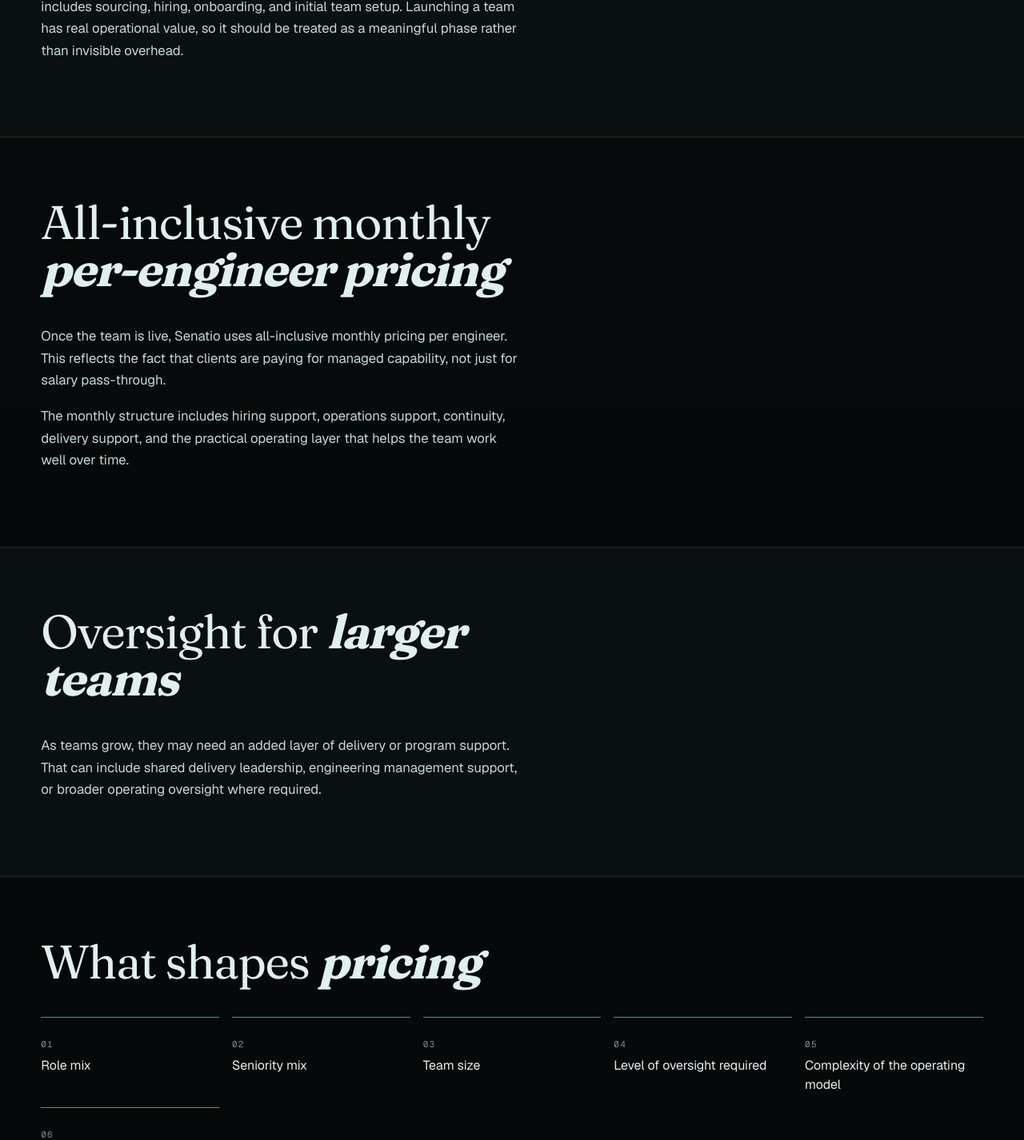
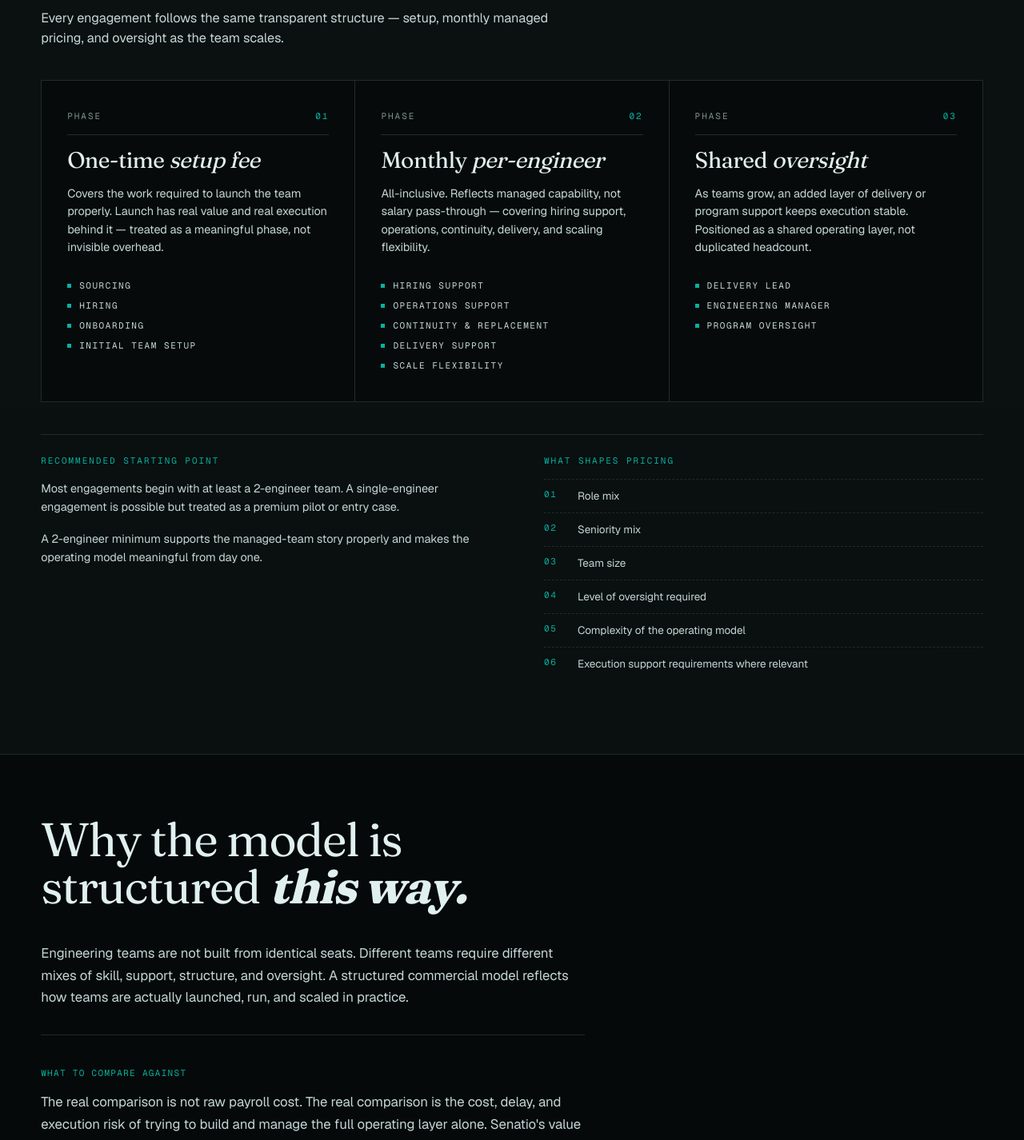
Before and after one commit to gugan-zemuria/Senatio-landing-page, a Next.js app: page /pricing in a window 1280 px wide. Shown: the part 690-2116 px from the top of the page at 80% size. Built offline with nearby package versions, Linux system fonts and the light colour scheme.

Commit message:
pricing page UI change

```diff
--- a/src/app/pricing/page.tsx
+++ b/src/app/pricing/page.tsx
@@ -43,6 +43,7 @@ export default function PricingPage() {
       <Grain />
       <Navbar />
       <main>
+        {/* ── Hero ── */}
         <section className="section" aria-labelledby="pricing-hero-h">
           <div className="wrap">
             <div className="section-head">
@@ -65,150 +66,183 @@ export default function PricingPage() {
           </div>
         </section>
 
-        <section className="section" style={{ background: "var(--bg-2)" }} aria-labelledby="setup-h">
+        {/* ── Three pricing phases — card grid ── */}
+        <section
+          className="section pricing"
+          style={{ background: "var(--bg-2)" }}
+          aria-labelledby="phases-h"
+        >
           <div className="wrap">
             <div className="section-head">
               <div data-reveal data-delay="1">
-                <h2 className="section-title" id="setup-h">
-                  One-time <em>setup fee</em>
+                <h2 className="section-title" id="phases-h">
+                  Three phases, <em>one model.</em>
                 </h2>
+                <p className="section-lede">
+                  Every engagement follows the same transparent structure — setup,
+                  monthly managed pricing, and oversight as the team scales.
+                </p>
               </div>
             </div>
-            <div style={{ maxWidth: "600px" }} data-reveal>
-              <p style={{ color: "var(--fg-2)", lineHeight: 1.65, fontSize: "1.05rem" }}>
-                The setup fee covers the work required to launch the team
-                properly. That includes sourcing, hiring, onboarding, and initial
-                team setup. Launching a team has real operational value, so it
-                should be treated as a meaningful phase rather than invisible
-                overhead.
+
+            <div className="pricing-grid">
+              <article className="price" data-reveal>
+                <div className="price-head">
+                  <span>Phase</span>
+                  <span className="num">01</span>
+                </div>
+                <h3 className="price-title">
+                  One-time <em>setup fee</em>
+                </h3>
+                <p className="price-desc">
+                  Covers the work required to launch the team properly. Launch has
+                  real value and real execution behind it — treated as a
+                  meaningful phase, not invisible overhead.
                 </p>
+                <ul className="price-list">
+                  <li>Sourcing</li>
+                  <li>Hiring</li>
+                  <li>Onboarding</li>
+                  <li>Initial team setup</li>
+                </ul>
+              </article>
+
+              <article className="price" data-reveal data-delay="1">
+                <div className="price-head">
+                  <span>Phase</span>
+                  <span className="num">02</span>
+                </div>
+                <h3 className="price-title">
+                  Monthly <em>per-engineer</em>
+                </h3>
+                <p className="price-desc">
+                  All-inclusive. Reflects managed capability, not salary
+                  pass-through — covering hiring support, operations, continuity,
+                  delivery, and scaling flexibility.
+                </p>
+                <ul className="price-list">
+                  <li>Hiring support</li>
+                  <li>Operations support</li>
+                  <li>Continuity &amp; replacement</li>
+                  <li>Delivery support</li>
+                  <li>Scale flexibility</li>
+                </ul>
+              </article>
+
+              <article className="price" data-reveal data-delay="2">
+                <div className="price-head">
+                  <span>Phase</span>
+                  <span className="num">03</span>
+                </div>
+                <h3 className="price-title">
+                  Shared <em>oversight</em>
+                </h3>
+                <p className="price-desc">
+                  As teams grow, an added layer of delivery or program support
+                  keeps execution stable. Positioned as a shared operating layer,
+                  not duplicated headcount.
+                </p>
+                <ul className="price-list">
+                  <li>Delivery lead</li>
+                  <li>Engineering manager</li>
+                  <li>Program oversight</li>
+                </ul>
+              </article>
+            </div>
+
+            <div className="pricing-meta">
+              <div data-reveal>
+                <h4>Recommended starting point</h4>
+                <p>
+                  Most engagements begin with at least a 2-engineer team. A
+                  single-engineer engagement is possible but treated as a premium
+                  pilot or entry case.
+                </p>
+                <p>
+                  A 2-engineer minimum supports the managed-team story properly
+                  and makes the operating model meaningful from day one.
+                </p>
+              </div>
+              <div data-reveal data-delay="1">
+                <h4>What shapes pricing</h4>
+                <ul>
+                  {pricingFactors.map((item) => (
+                    <li key={item}>{item}</li>
+                  ))}
+                </ul>
+              </div>
             </div>
           </div>
         </section>
 
-        <section className="section" aria-labelledby="monthly-h">
-          <div className="wrap">
-            <div className="section-head">
-              <div data-reveal data-delay="1">
-                <h2 className="section-title" id="monthly-h">
-                  All-inclusive monthly <em>per-engineer pricing</em>
-                </h2>
-              </div>
-            </div>
-            <div style={{ maxWidth: "600px" }} data-reveal>
-              <p style={{ color: "var(--fg-2)", lineHeight: 1.65, fontSize: "1.05rem" }}>
-                Once the team is live, Senatio uses all-inclusive monthly pricing
-                per engineer. This reflects the fact that clients are paying for
-                managed capability, not just for salary pass-through.
-              </p>
-              <p style={{ color: "var(--fg-2)", lineHeight: 1.65, fontSize: "1.05rem", marginTop: "16px" }}>
-                The monthly structure includes hiring support, operations support,
-                continuity, delivery support, and the practical operating layer
-                that helps the team work well over time.
-              </p>
-            </div>
-          </div>
-        </section>
-
-        <section className="section" style={{ background: "var(--bg-2)" }} aria-labelledby="oversight-h">
-          <div className="wrap">
-            <div className="section-head">
-              <div data-reveal data-delay="1">
-                <h2 className="section-title" id="oversight-h">
-                  Oversight for <em>larger teams</em>
-                </h2>
-              </div>
-            </div>
-            <div style={{ maxWidth: "600px" }} data-reveal>
-              <p style={{ color: "var(--fg-2)", lineHeight: 1.65, fontSize: "1.05rem" }}>
-                As teams grow, they may need an added layer of delivery or program
-                support. That can include shared delivery leadership, engineering
-                management support, or broader operating oversight where required.
-              </p>
-            </div>
-          </div>
-        </section>
-
-        <section className="section" aria-labelledby="factors-h">
-          <div className="wrap">
-            <div className="section-head">
-              <div data-reveal data-delay="1">
-                <h2 className="section-title" id="factors-h">
-                  What shapes <em>pricing</em>
-                </h2>
-              </div>
-            </div>
-            <div
-              style={{
-                display: "grid",
-                gridTemplateColumns: "repeat(auto-fit, minmax(200px, 1fr))",
-                gap: "16px",
-              }}
-            >
-              {pricingFactors.map((item, i) => (
-                <article
-                  key={item}
-                  style={{
-                    borderTop: "1px solid var(--accent)",
-                    paddingTop: "14px",
-                  }}
-                  data-reveal
-                >
-                  <p className="mono" style={{ marginBottom: "6px" }}>
-                    {String(i + 1).padStart(2, "0")}
-                  </p>
-                  <p style={{ color: "var(--fg)", lineHeight: 1.5, margin: 0 }}>
-                    {item}
-                  </p>
-                </article>
-              ))}
-            </div>
-          </div>
-        </section>
-
-        <section className="section" style={{ background: "var(--bg-2)" }} aria-labelledby="why-h">
+        {/* ── Why this model + what to compare against ── */}
+        <section className="section" aria-labelledby="why-h">
           <div className="wrap">
             <div className="section-head">
               <div data-reveal data-delay="1">
                 <h2 className="section-title" id="why-h">
-                  Why the model is structured <em>this way</em>
+                  Why the model is structured <em>this way.</em>
                 </h2>
               </div>
             </div>
-            <div style={{ maxWidth: "600px" }} data-reveal>
-              <p style={{ color: "var(--fg-2)", lineHeight: 1.65, fontSize: "1.05rem" }}>
+
+            <div
+              style={{
+                display: "grid",
+                gridTemplateColumns: "1fr",
+                gap: "32px",
+                maxWidth: "680px",
+              }}
+              data-reveal
+            >
+              <p
+                style={{
+                  color: "var(--fg-2)",
+                  lineHeight: 1.65,
+                  fontSize: "1.05rem",
+                  margin: 0,
+                }}
+              >
                 Engineering teams are not built from identical seats. Different
                 teams require different mixes of skill, support, structure, and
                 oversight. A structured commercial model reflects how teams are
                 actually launched, run, and scaled in practice.
               </p>
-            </div>
-          </div>
-        </section>
 
-        <section className="section" aria-labelledby="compare-h">
-          <div className="wrap">
-            <div className="section-head">
-              <div data-reveal data-delay="1">
-                <h2 className="section-title" id="compare-h">
-                  What clients should compare <em>against.</em>
-                </h2>
-              </div>
-            </div>
-            <div style={{ maxWidth: "640px" }} data-reveal>
-              <p style={{ color: "var(--fg-2)", lineHeight: 1.65, fontSize: "1.05rem" }}>
+              <div
+                style={{
+                  borderTop: "1px solid var(--line)",
+                  paddingTop: "28px",
+                }}
+              >
+                <p
+                  className="mono"
+                  style={{ marginBottom: "14px", color: "var(--accent)" }}
+                >
+                  What to compare against
+                </p>
+                <p
+                  style={{
+                    color: "var(--fg-2)",
+                    lineHeight: 1.65,
+                    fontSize: "1.05rem",
+                    margin: 0,
+                  }}
+                >
                   The real comparison is not raw payroll cost. The real comparison
                   is the cost, delay, and execution risk of trying to build and
-                manage the full operating layer alone. Senatio&apos;s value is in
-                reducing that burden while making the engineering team more
+                  manage the full operating layer alone. Senatio&apos;s value is
+                  in reducing that burden while making the engineering team more
                   dependable from the start.
                 </p>
               </div>
-            <div style={{ marginTop: "24px" }} data-reveal>
+
+              <div>
                 <Link href="/contact" className="btn btn-primary">
                   <span>Discuss team design and pricing</span>
                   <BtnArrow />
                 </Link>
+              </div>
             </div>
           </div>
         </section>
```
Lines whose indentation alone changed are shown as unchanged.
